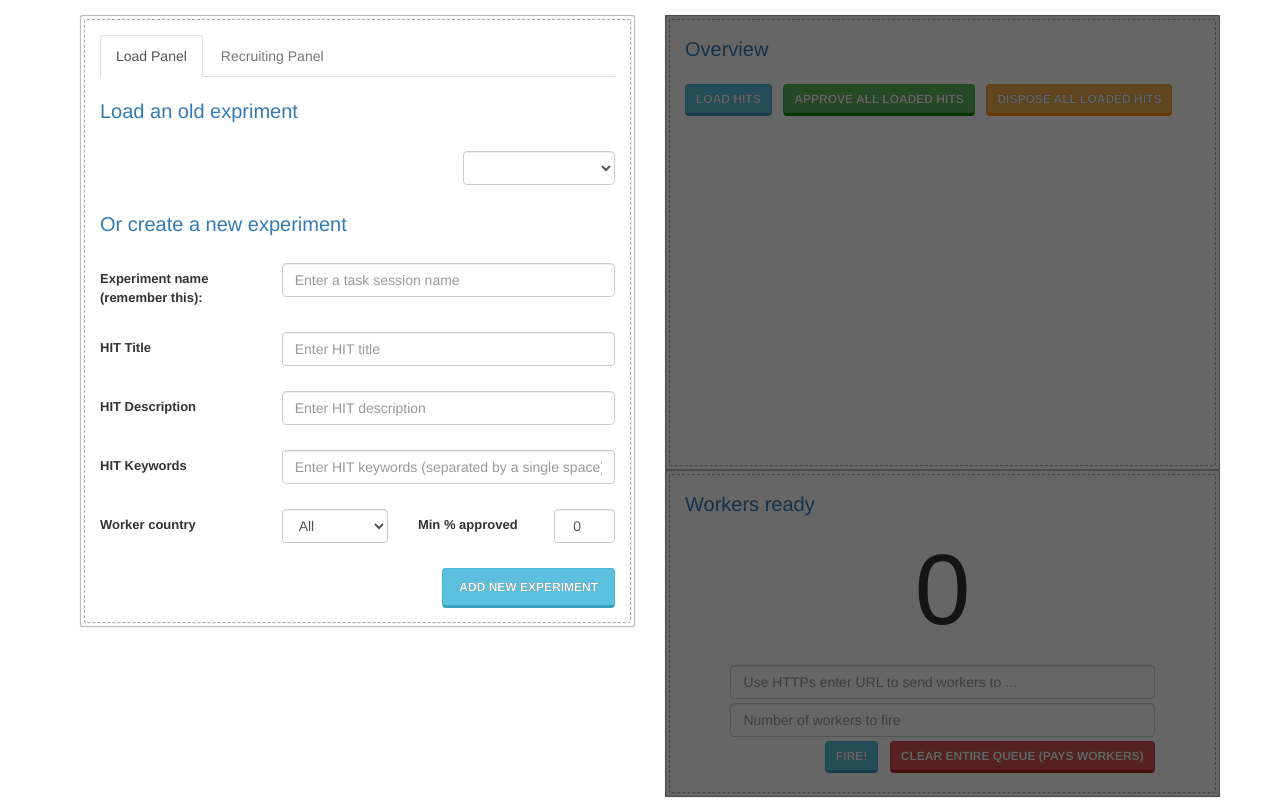
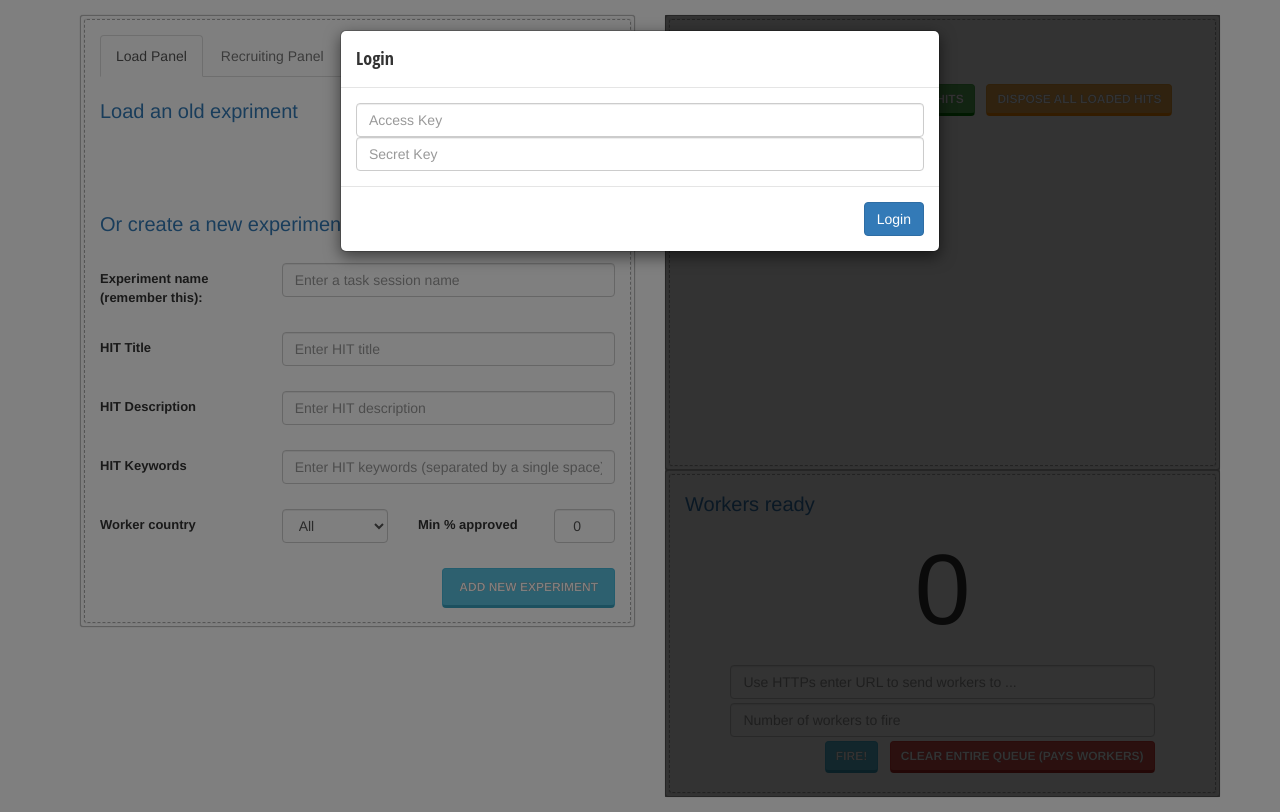
Before and after one commit to cromaLab/LegionTools, a PHP site: page / in a window 1280 px wide. Run offline with PHP 8.4, Linux system fonts and the light colour scheme; data comes from the database, SQL or seed files in the repository; some libraries are stand-ins or nearby versions.

Commit message:
add login screen for keys

```diff
--- a/Retainer/scripts/trigger.js
+++ b/Retainer/scripts/trigger.js
@@ -6,6 +6,12 @@ var retainerLocation = "Retainer/";
 // $('#send_to_tutorial_button').click(function() {
 //     clearQueue('https://roc.cs.rochester.edu/convInterface/videocoding/tutorial/tutorial.php?justTutorial=true');
 // });
+
+$('#loginModal').modal({
+  backdrop: 'static',
+  keyboard: false
+})
+$('#loginModal').modal('show');
 
 var sessionLoaded = false;
 
@@ -40,6 +46,14 @@ function updateSessionsList(){
     });
 }
 
+$("#modalLoginButton").on("click", function(event){
+    event.preventDefault();
+    $("#accessKey").val($("#modalAccessKey").val());
+    $("#secretKey").val($("#modalSecretKey").val());
+
+    $('#accessKey, #secretKey').attr('readonly', true);
+    // $('#secretKey').attr('disabled', true);
+});
 
 $("#addNewTask").on("click", function(event){
     event.preventDefault();
--- a/index.php
+++ b/index.php
@@ -21,6 +21,27 @@
 
       <div class="blocky">
         <div class="container">
+
+          <div id = "loginModal" class="modal fade">
+            <div class="modal-dialog">
+              <div class="modal-content">
+                <div class="modal-header">
+                  <!-- <button type="button" class="close" data-dismiss="modal"><span aria-hidden="true">&times;</span><span class="sr-only">Close</span></button> -->
+                  <h4 class="modal-title">Login</h4>
+                </div>
+                <div class="modal-body">
+                  <input id = "modalAccessKey" type="text" class="form-control" name="accessKey" placeholder="Access Key" required="" autofocus="" />
+                  <input id = "modalSecretKey" type="text" class="form-control" name="secretKey" placeholder="Secret Key" required=""/>
+                </div>
+                <div class="modal-footer">
+                  <!-- <button type="button" class="btn btn-default" data-dismiss="modal">Close</button> -->
+                  <button id = "modalLoginButton" type="button" data-dismiss="modal" class="btn btn-primary">Login</button>
+                </div>
+              </div><!-- /.modal-content -->
+            </div><!-- /.modal-dialog -->
+          </div><!-- /.modal -->
+
+
           <!-- Modal -->
           <div class="modal fade" id="myModal" tabindex="-1" role="dialog" aria-labelledby="myModalLabel" aria-hidden="true">
             <div class="modal-dialog">
```
